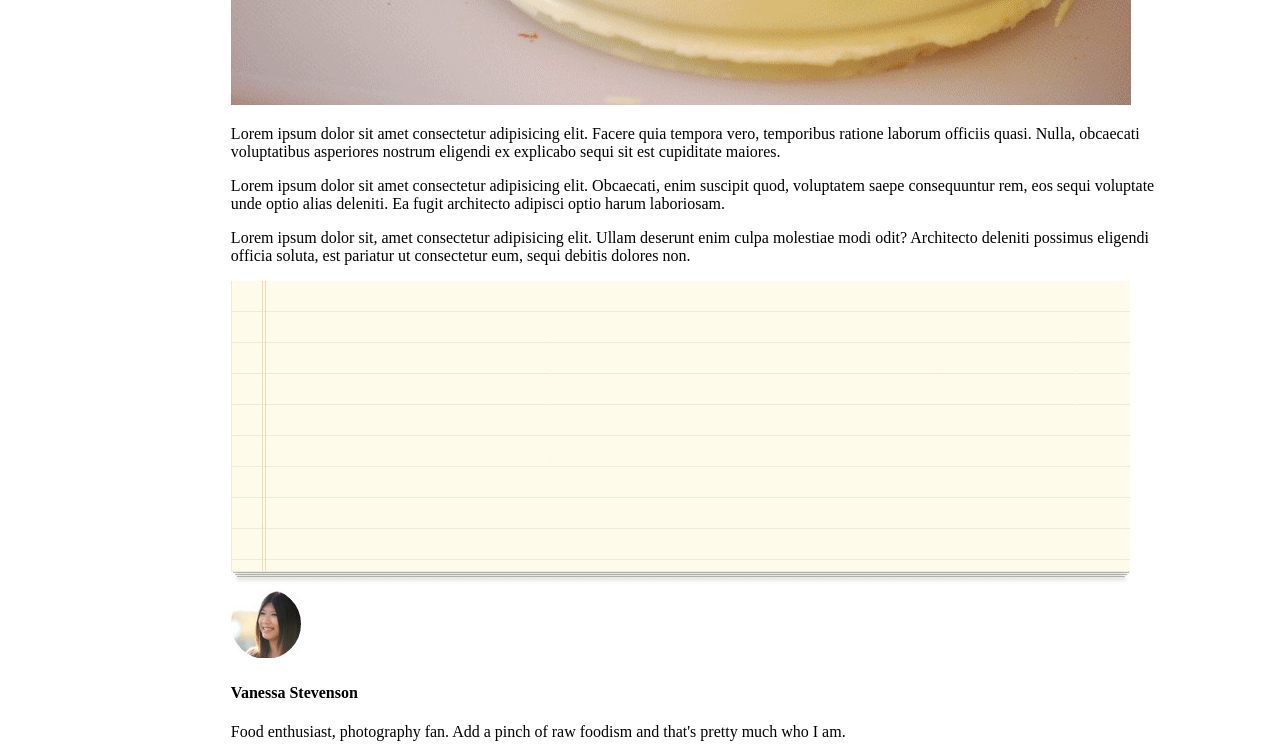
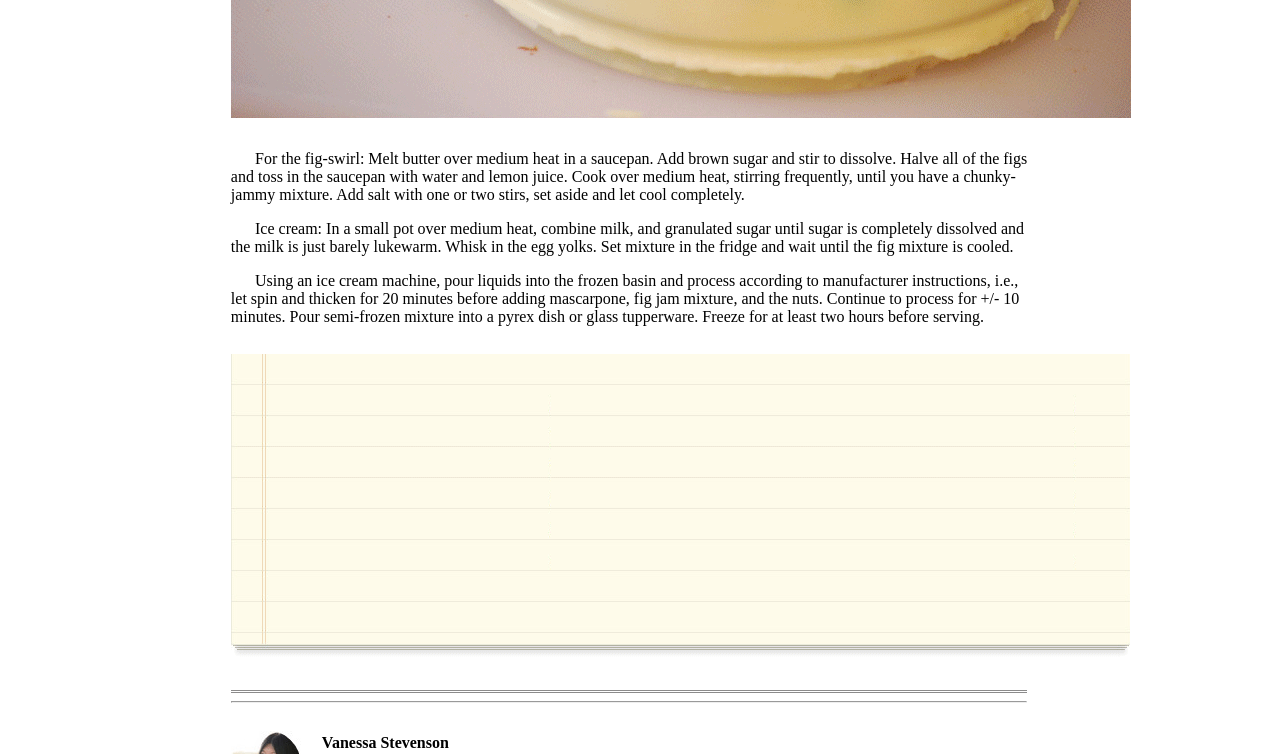
Before and after one commit to kcerbulis/chocolate-pizza, a plain HTML site: page index.html in a window 1280 px wide. Shown: the part 750-1504 px from the top of the page. Drawn offline with nearby package versions, Linux system fonts and the light colour scheme.

Commit message:
Author info done-zo

```diff
--- a/css/style.css
+++ b/css/style.css
@@ -70,3 +70,47 @@ main {
   opacity: 0.6;
   margin-top: -21px;
 }
+
+p {
+  text-indent: 3%;
+}
+
+article {
+  width: 87%;
+  margin-bottom: 3%;
+}
+
+.pizzaPic {
+  margin-bottom: 3%;
+}
+
+.dividerLine {
+  border-top: 3px double #8c8b8b;
+  width: 69%;
+  margin-left: 10%;
+}
+
+.dividerLiner {
+  border-top: 3px double #8c8b8b;
+  width: 86%;
+  margin-left: 0%;
+  margin-top: 3%;
+  margin-bottom: 3%;
+}
+
+.authorBox {
+  height: 100px;
+  width: 700px;
+}
+
+.authorInfo {
+  height: 80px;
+    width: 600px;
+    margin-left: 13%;
+    margin-top: -13%;
+}
+
+.authorBio {
+  font-size: 14px;
+  width: 412px;
+}
--- a/index.html
+++ b/index.html
@@ -18,6 +18,7 @@
         <img src="/css/logo.png" alt="Delicious Logo" id="knifeFork">
 
       </div>
+
       <div class="linkPics">
           <img src="/css/fb-icon.png" alt="Facebook">
           <img src="/css/twit-icon.png" alt="Twitter">
@@ -29,7 +30,9 @@
           <img src="/css/mail-icon.png" alt="E-Mail">
       </div>
   </div>
-    <div class="dividerLine"></div>
+    <div class="dividerLine">
+        <hr>
+    </div>
   </header>
   <main>
     <div class="recipeTitle">
@@ -41,20 +44,23 @@
   </div>
     <div class="articleBox">
       <article>
-        <p> Lorem ipsum dolor sit amet consectetur adipisicing elit. Facere quia tempora vero, temporibus ratione laborum officiis quasi. Nulla, obcaecati voluptatibus asperiores nostrum eligendi ex explicabo sequi sit est cupiditate maiores.</p>
-        <p> Lorem ipsum dolor sit amet consectetur adipisicing elit. Obcaecati, enim suscipit quod, voluptatem saepe consequuntur rem, eos sequi voluptate unde optio alias deleniti. Ea fugit architecto adipisci optio harum laboriosam.</p>
-        <p> Lorem ipsum dolor sit, amet consectetur adipisicing elit. Ullam deserunt enim culpa molestiae modi odit? Architecto deleniti possimus eligendi officia soluta, est pariatur ut consectetur eum, sequi debitis dolores non.</p>
+        <p> For the fig-swirl: Melt butter over medium heat in a saucepan. Add brown sugar and stir to dissolve. Halve all of the figs and toss in the saucepan with water and lemon juice. Cook over medium heat, stirring frequently, until you have a chunky-jammy mixture. Add salt with one or two stirs, set aside and let cool completely.</p>
+        <p> Ice cream: In a small pot over medium heat, combine milk, and granulated sugar until sugar is completely dissolved and the milk is just barely lukewarm. Whisk in the egg yolks. Set mixture in the fridge and wait until the fig mixture is cooled.</p>
+        <p> Using an ice cream machine, pour liquids into the frozen basin and process according to manufacturer instructions, i.e., let spin and thicken for 20 minutes before adding mascarpone, fig jam mixture, and the nuts. Continue to process for +/- 10 minutes. Pour semi-frozen mixture into a pyrex dish or glass tupperware. Freeze for at least two hours before serving.</p>
       </article>
     </div>
     <div class="checklist">
       <img src="/css/list-bg.png" alt="Checklist">
     </div>
-    <div class="dividerLine"></div>
+    <div class="dividerLiner">
+      <hr>
+    </div>
     <div class="authorBox">
+
       <img src="/css/van-pic.png" alt="Vanessa">
-      <div>
+      <div class="authorInfo">
         <h4 class="authorName">Vanessa Stevenson</h4>
-        <p class="authorBio">Food enthusiast, photography fan. Add a pinch of raw foodism and that's pretty much who I am.</p>
+        <div class="authorBio">Food enthusiast, photography fan. Add a pinch of raw foodism and that's pretty much who I am.</div>
       </div>
     </div>
     <div class="shareBtn">
```
